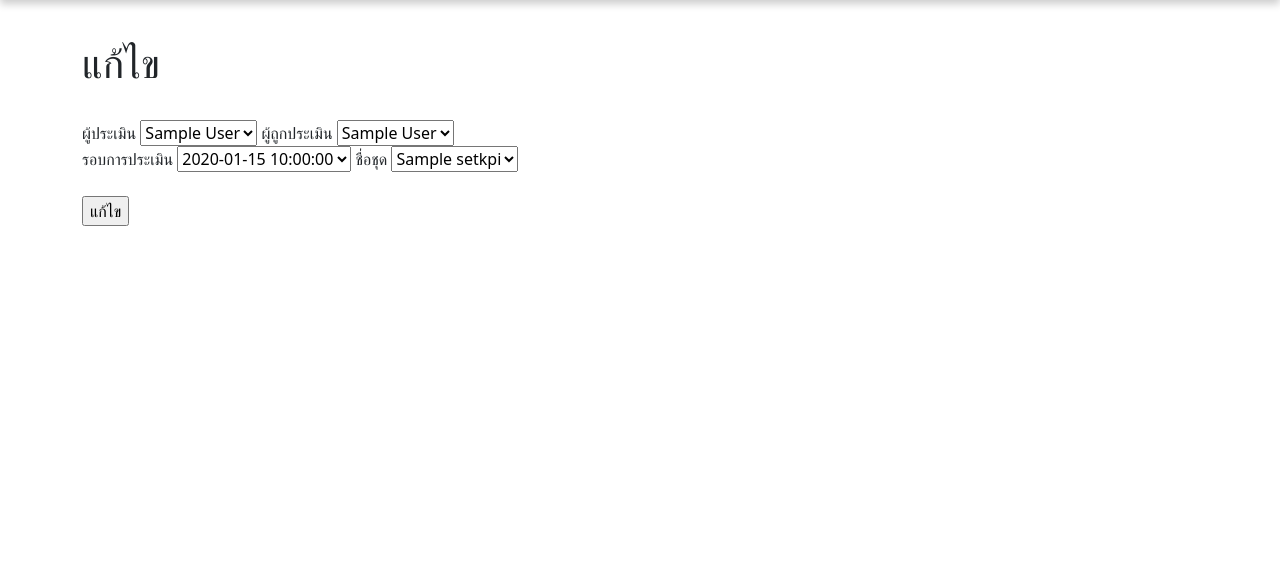
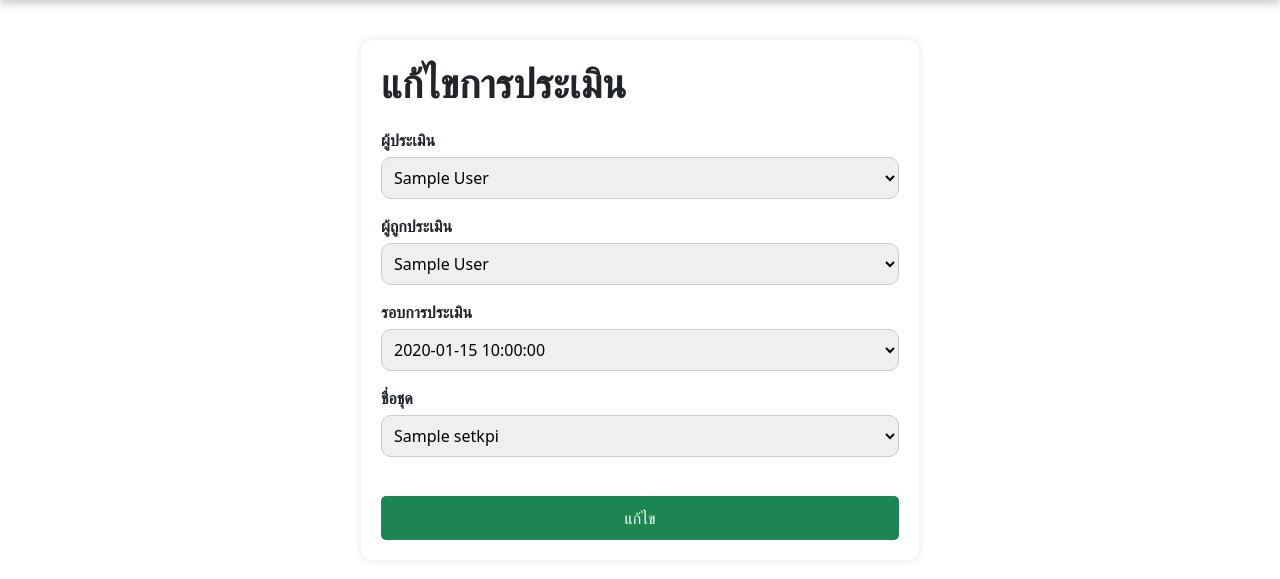
Before and after one commit to SaranLilly/SE_Group1, a Laravel app: template resources/views/evaluation/update.blade.php in a window 1280 px wide. Shown: the part 56-635 px from the top of the page. Run offline with Laravel 10, Linux system fonts and the light colour scheme; the template is opened without the code that fills it: most values are stand-ins (such as "Sample title", 1, 10 or a date in 2020); data that the repository does not hold is empty.

Commit message:
Update update.blade.php
add CSS

```diff
--- a/resources/views/evaluation/update.blade.php
+++ b/resources/views/evaluation/update.blade.php
@@ -1,68 +1,140 @@
 @extends('layout')
+@section('title', 'แก้ไขการประเมิน')
 @section('content')
-    <h1>แก้ไข</h1><br>
-    <form method="post" action="{{route('evaluation.update',['evaluation'=>$evaluation->idevaluation])}}">
+
+    <style>
+        .edit {
+            margin: auto;
+            width: 50%;
+            padding: 20px;
+            border-radius: 10px;
+            box-shadow: 0px 0px 10px 0px rgba(0, 0, 0, 0.1);
+        }
+        form {
+            margin-top: 20px;
+        }
+
+        .form-label {
+            display: flex;
+            flex-direction: column;
+            margin-bottom: 15px;
+            border-radius: 8px;
+        }
+
+        input[type="submit"] {
+            width: 100%;
+            padding: 10px;
+            border: none;
+            background-color: #1d8551;
+            color: white;
+            border-radius: 5px;
+            cursor: pointer;
+            transition: background-color 0.3s;
+        }
+
+        input[type="submit"]:hover {
+            background-color: #2bc678;
+        }
+
+        /* เพิ่มข้อมูล CSS สำหรับ label */
+        label {
+            font-weight: bold;
+            margin-bottom: 5px;
+        }
+
+        /* เพิ่มข้อมูล CSS สำหรับ select */
+        select {
+            padding: 8px;
+            border-radius: 10px;
+            border: 1px solid #ccc;
+            outline: none;
+            /* display: block;  เพิ่มบรรทัดใหม่ให้ select */
+            /* margin-bottom: 10px; เพิ่มช่องว่างด้านล่างของ select */
+        }
+
+
+
+
+
+    </style>
+
+
+    <div class="edit">
+        <h1 style="font-weight: 800">แก้ไขการประเมิน</h1>
+
+        <form method="post" action="{{ route('evaluation.update', ['evaluation' => $evaluation->idevaluation]) }}">
             @csrf
             @method('put')
-
+            <div class="form-label">
                 <label>ผู้ประเมิน </label>
                 <select name="idassess">
-                {{-- @foreach($employees as $employee)
+                    {{-- @foreach ($employees as $employee)
                         <option value="{{ $employee->empID }}">{{ $employee->firstName }} {{ $employee->lastName }}</option>
                     @endforeach --}}
-                <?php foreach($employees as $employee){
-                    echo"<option value= $employee->empID ";
-                    if($employee->empID == $evaluation->idassess){
+                    <?php foreach ($employees as $employee) {
+                        echo "<option value= $employee->empID ";
+                        if ($employee->empID == $evaluation->idassess) {
                             echo 'selected="selected"';
                         }
-                    echo"> $employee->firstName $employee->lastName</option>";
-                }?>
+                        echo "> $employee->firstName $employee->lastName</option>";
+                    } ?>
                 </select>
-
+            </div>
+           <div class="form-label">
             <label>ผู้ถูกประเมิน </label>
             <select name="idassessed">
-                {{-- @foreach($employees2 as $employee)
+                {{-- @foreach ($employees2 as $employee)
                     <option value="{{ $employee->empID }}">{{ $employee->firstName }} {{ $employee->lastName }}</option>
                 @endforeach --}}
-                <?php foreach($employees2 as $employee){
-                    echo"<option value= $employee->empID ";
-                    if($employee->empID == $evaluation->idassessed){
+                <?php foreach ($employees2 as $employee) {
+                    echo "<option value= $employee->empID ";
+                    if ($employee->empID == $evaluation->idassessed) {
                         echo 'selected="selected"';
                     }
-                    echo"> $employee->firstName $employee->lastName</option>";
-                }?>
+                    echo "> $employee->firstName $employee->lastName</option>";
+                } ?>
             </select>
-            <br>
+           </div>
+           <div class="form-label">
             <label>รอบการประเมิน </label>
             <select name="idround">
-                {{-- @foreach($rounds as $round)
+                {{-- @foreach ($rounds as $round)
                     <option value="{{ $round->idround }}">{{ $round->date }}</option>
                 @endforeach --}}
-                <?php foreach($rounds as $round){
-                    echo"<option value= $round->idround ";
-                    if($round->idround == $evaluation->idround){
+                <?php foreach ($rounds as $round) {
+                    echo "<option value= $round->idround ";
+                    if ($round->idround == $evaluation->idround) {
                         echo 'selected="selected"';
                     }
-                    echo"> $round->date</option>";
-                }?>
+                    echo "> $round->date</option>";
+                } ?>
             </select>
+           </div>
+
+          <div class="form-label">
             <label>ชื่อชุด </label>
             <select name="idset">
-               {{--  @foreach($setkpis as $setkpi)
+                {{--  @foreach ($setkpis as $setkpi)
                     <option value="{{ $setkpi->idset }}">{{ $setkpi->titleset }}</option>
                 @endforeach --}}
-                <?php foreach($setkpis as $setkpi){
-                    echo"<option value= $setkpi->idset ";
-                    if($setkpi->idset == $evaluation->idset){
+                <?php foreach ($setkpis as $setkpi) {
+                    echo "<option value= $setkpi->idset ";
+                    if ($setkpi->idset == $evaluation->idset) {
                         echo 'selected="selected"';
                     }
-                    echo"> $setkpi->titleset</option>";
-                }?>
+                    echo "> $setkpi->titleset</option>";
+                } ?>
             </select>
+          </div>
+
 
             <div>
                 <br>
                 <input type="submit" value="แก้ไข">
             </div>
         </form>
+
+
+    </div>
+
 @endsection
```
Lines whose indentation alone changed are shown as unchanged.
